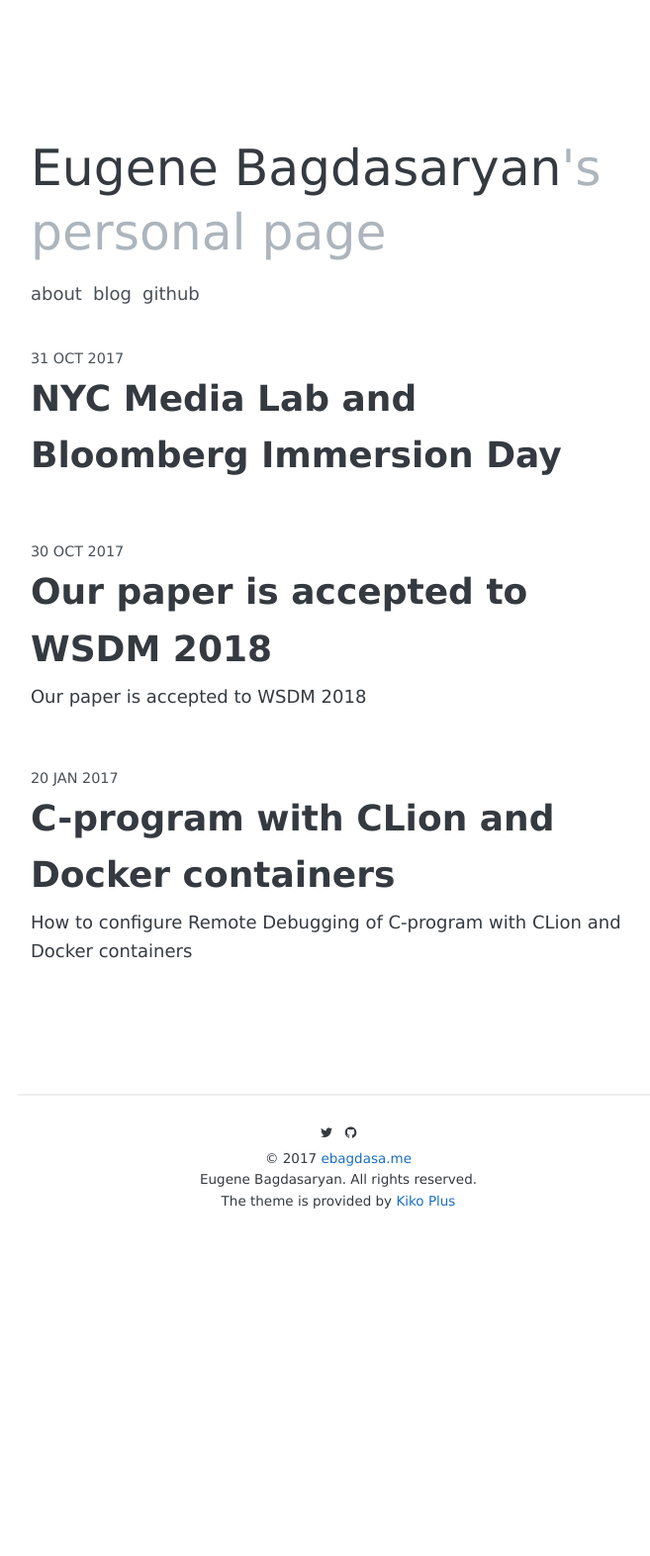
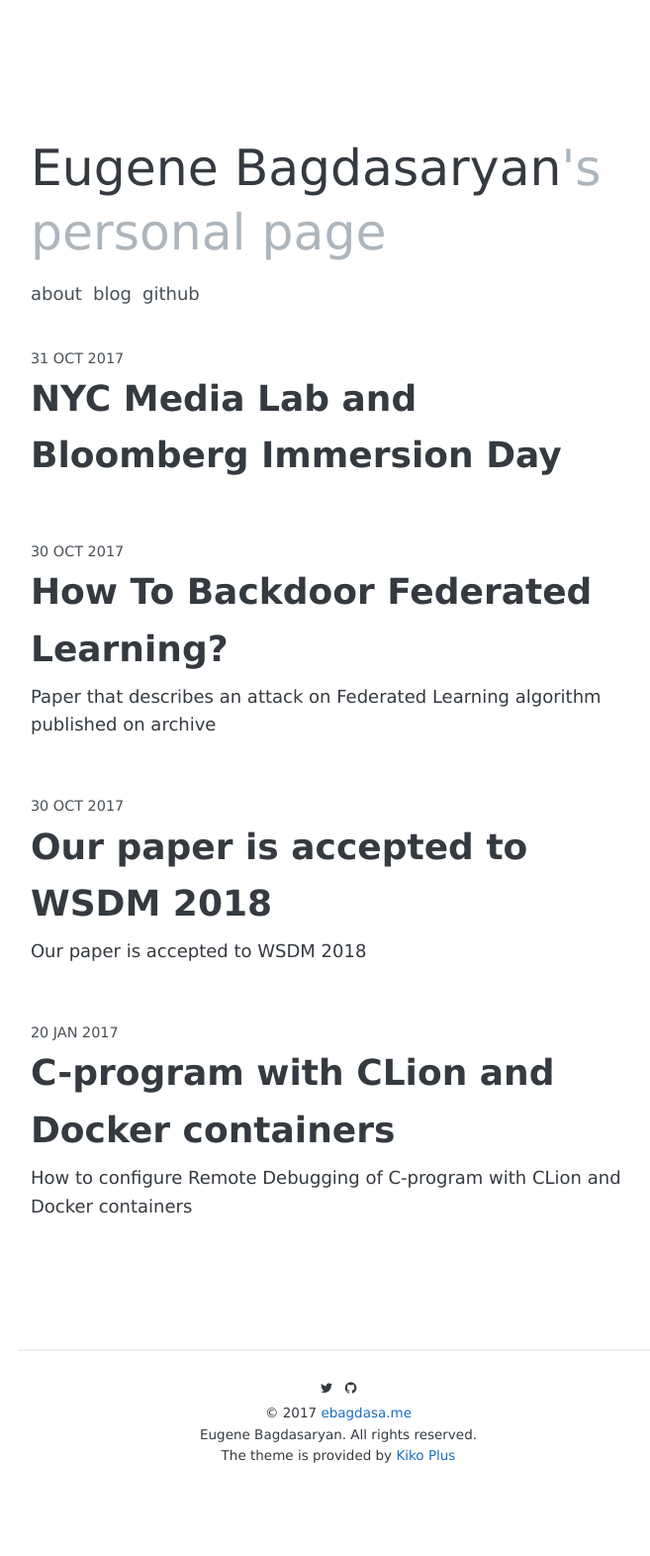
Before and after one commit to ebagdasa/ebagdasa.github.io, a Jekyll site: the page built from index.html, in a window 1280 px wide. Shown: the whole page at 99% size, without its empty margins (298-955 px from the left). Built offline with Jekyll 4.4.1, drawn with Linux system fonts in a browser that asks for light colours; nearby versions of some CDN libraries; some web fonts are replaced; the list of posts is cut into pages by our own code; before the commit the page ends 1314 px from its top, so only the background shows below that.

```diff
--- /dev/null
+++ b/_posts/2018-07-02-federated-learning.md
@@ -0,0 +1,17 @@
+---
+layout: post
+title: How To Backdoor Federated Learning?
+comments: true
+description: "Paper that describes an attack on Federated Learning algorithm published on archive"
+date: 2017-10-30
+tags: [paper, research, security]
+comments: true
+share: true
+---
+
+
+We have released new paper about the attack on Federated Learning algorithm:
+
+[http://arxiv.org/abs/1807.00459](http://arxiv.org/abs/1807.00459)
+
+More details to come...
```
Also changed, not shown: about.md (+3 -5 lines), 1 other file.
